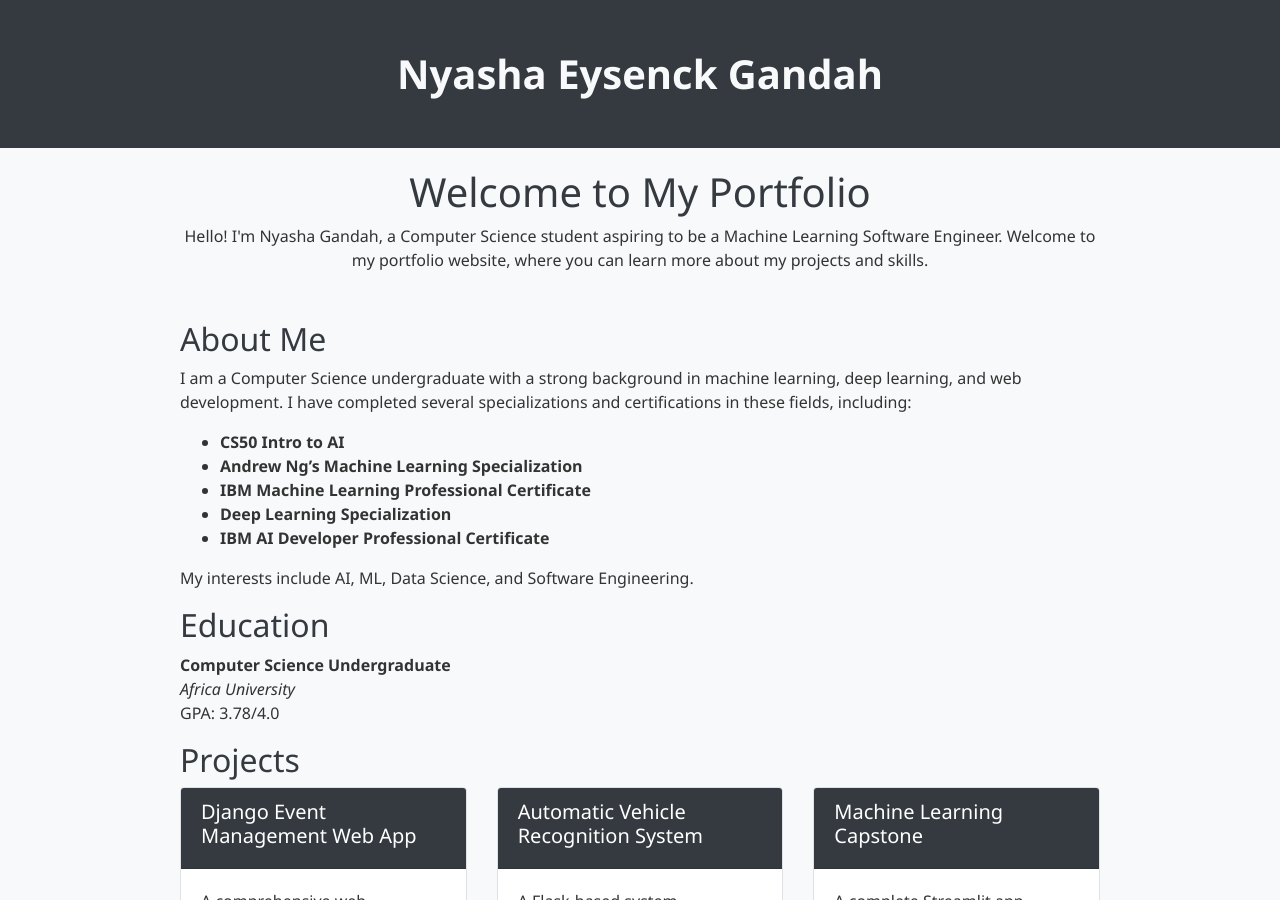
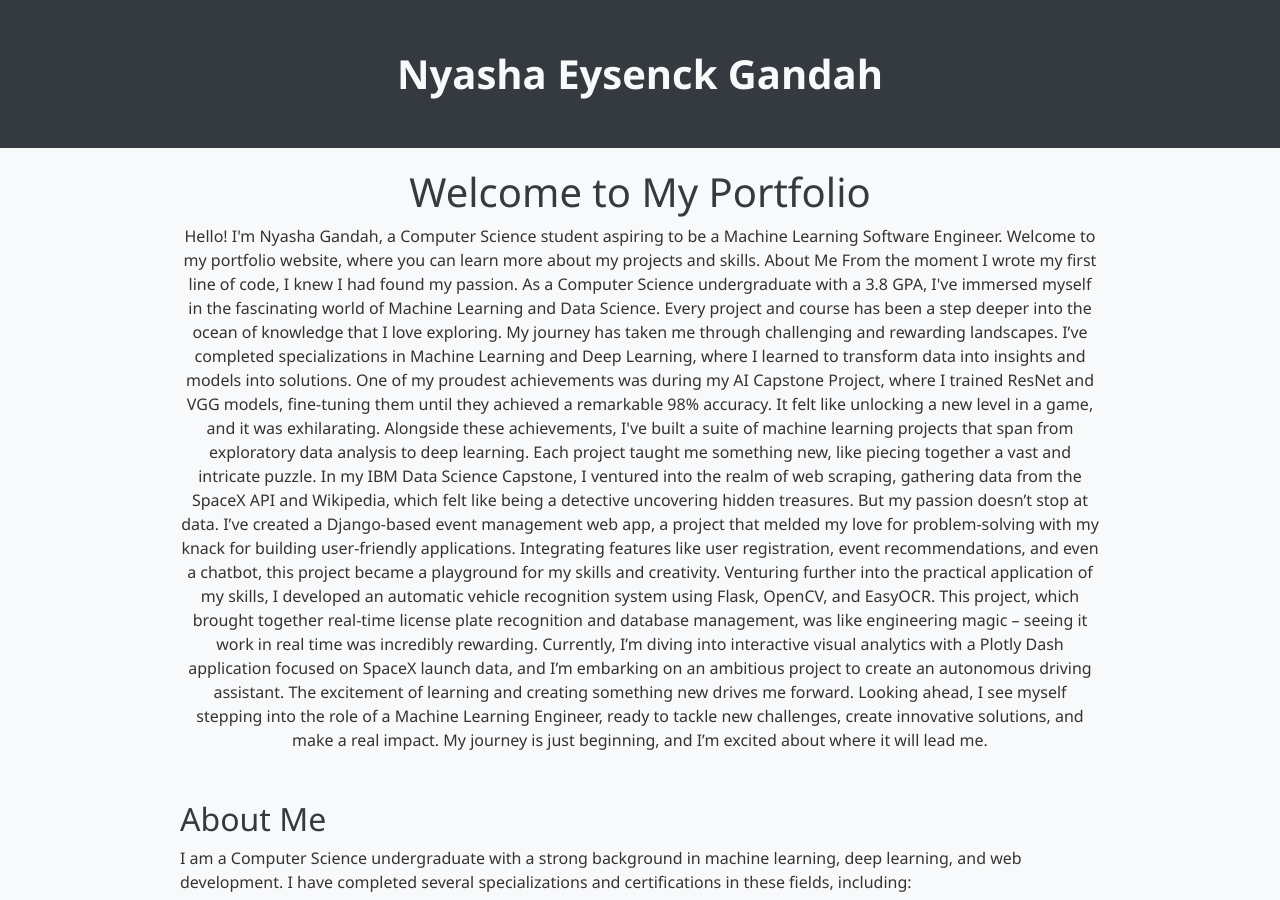
Before and after one commit to NyashaEysenck/NyashaEysenck.github.io, a Jekyll site: the page built from index.md, in a window 1280 px wide and 900 px high. Built offline with Jekyll 4.4.1, drawn with Linux system fonts in a browser that asks for light colours; nearby versions of some CDN libraries.

Commit message:
Update index.md

```diff
--- a/index.md
+++ b/index.md
@@ -5,7 +5,23 @@ layout: default
 
 <header class="text-center mb-5">
     <h1>Welcome to My Portfolio</h1>
-    <p>Hello! I'm Nyasha Gandah, a Computer Science student aspiring to be a Machine Learning Software Engineer. Welcome to my portfolio website, where you can learn more about my projects and skills.</p>
+    <p>Hello! I'm Nyasha Gandah, a Computer Science student aspiring to be a Machine Learning Software Engineer. Welcome to my portfolio website, where you can learn more about my projects and skills.
+
+    About Me
+
+From the moment I wrote my first line of code, I knew I had found my passion. As a Computer Science undergraduate with a 3.8 GPA, I've immersed myself in the fascinating world of Machine Learning and Data Science. Every project and course has been a step deeper into the ocean of knowledge that I love exploring.
+
+My journey has taken me through challenging and rewarding landscapes. I’ve completed specializations in Machine Learning and Deep Learning, where I learned to transform data into insights and models into solutions. One of my proudest achievements was during my AI Capstone Project, where I trained ResNet and VGG models, fine-tuning them until they achieved a remarkable 98% accuracy. It felt like unlocking a new level in a game, and it was exhilarating.
+
+Alongside these achievements, I've built a suite of machine learning projects that span from exploratory data analysis to deep learning. Each project taught me something new, like piecing together a vast and intricate puzzle. In my IBM Data Science Capstone, I ventured into the realm of web scraping, gathering data from the SpaceX API and Wikipedia, which felt like being a detective uncovering hidden treasures.
+
+But my passion doesn’t stop at data. I’ve created a Django-based event management web app, a project that melded my love for problem-solving with my knack for building user-friendly applications. Integrating features like user registration, event recommendations, and even a chatbot, this project became a playground for my skills and creativity.
+
+Venturing further into the practical application of my skills, I developed an automatic vehicle recognition system using Flask, OpenCV, and EasyOCR. This project, which brought together real-time license plate recognition and database management, was like engineering magic – seeing it work in real time was incredibly rewarding.
+
+Currently, I’m diving into interactive visual analytics with a Plotly Dash application focused on SpaceX launch data, and I’m embarking on an ambitious project to create an autonomous driving assistant. The excitement of learning and creating something new drives me forward.
+
+Looking ahead, I see myself stepping into the role of a Machine Learning Engineer, ready to tackle new challenges, create innovative solutions, and make a real impact. My journey is just beginning, and I’m excited about where it will lead me.</p>
 </header>
 
 ## About Me
```
